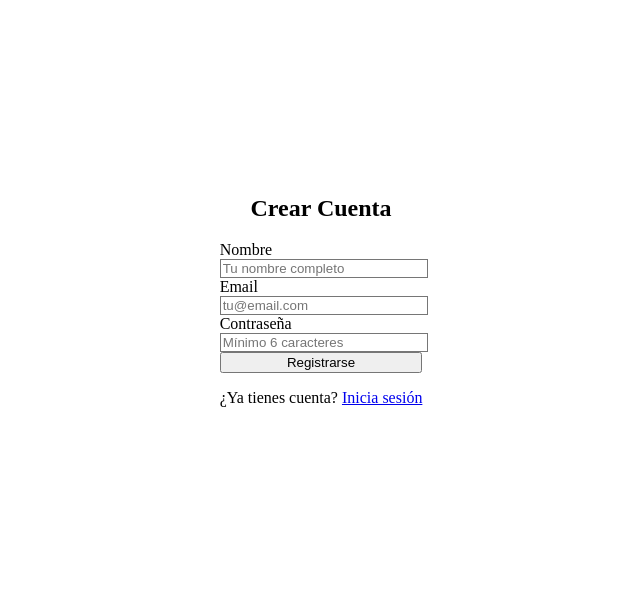
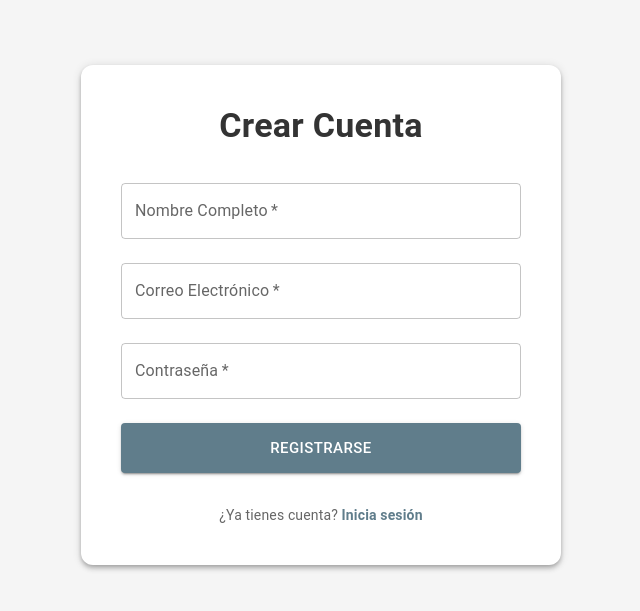
Before and after one commit to SebastianGit110/sistema_inferencia, a React (Vite) app in the folder front-inferencia/: page /register in a window 1280 px wide. Shown: the part 109-720 px from the top of the page, without its empty margins (319-959 px from the left). Built offline with nearby package versions, Linux system fonts and the light colour scheme.

Commit message:
actualizacion de registro

```diff
--- a/front-inferencia/src/components/LoginForm.tsx
+++ b/front-inferencia/src/components/LoginForm.tsx
@@ -1,10 +1,8 @@
 import React, { useState } from "react";
 import { useNavigate, Link } from "react-router-dom";
-// Asume que estas funciones aún existen en tu proyecto
 import { loginUser } from "../api/authApi";
 import { useAuth } from "../context/AuthContext";
 
-// --- Componentes de MUI ---
 import {
   Box,
   TextField,
@@ -20,18 +18,12 @@ const LoginForm: React.FC = () => {
 
   const [email, setEmail] = useState("");
   const [password, setPassword] = useState("");
-
-  // Estados para manejo de UI/UX
   const [error, setError] = useState("");
   const [loading, setLoading] = useState(false);
   const [emailError, setEmailError] = useState("");
   const [passwordError, setPasswordError] = useState("");
 
-  // Simple validación de formato de email
-  const isValidEmail = (email: string) => {
-    const emailRegex = /^[^\s@]+@[^\s@]+\.[^\s@]+$/;
-    return emailRegex.test(email);
-  };
+  const isValidEmail = (email: string) => /^[^\s@]+@[^\s@]+\.[^\s@]+$/.test(email);
 
   const handleSubmit = async (e: React.FormEvent) => {
     e.preventDefault();
@@ -40,27 +32,16 @@ const LoginForm: React.FC = () => {
     setPasswordError("");
 
     let valid = true;
-
-    // Validación en el frontend (Email y longitud de contraseña)
-    if (!isValidEmail(email)) {
-      setEmailError("Introduce un correo electrónico válido.");
-      valid = false;
-    }
-    if (password.length < 6) {
-      setPasswordError("La contraseña debe tener al menos 6 caracteres.");
-      valid = false;
-    }
-
+    if (!isValidEmail(email)) { setEmailError("Introduce un correo válido."); valid = false; }
+    if (password.length < 6) { setPasswordError("La contraseña debe tener al menos 6 caracteres."); valid = false; }
     if (!valid) return;
 
     setLoading(true);
-
     try {
       const data = await loginUser(email, password);
       login(data.usuario, data.token);
       navigate("/");
     } catch (err: any) {
-      // Muestra errores del servidor o credenciales incorrectas
       setError(err.message || "Error al iniciar sesión. Verifica tus credenciales.");
     } finally {
       setLoading(false);
@@ -68,19 +49,16 @@ const LoginForm: React.FC = () => {
   };
 
   return (
-    // Box se usa para contener y aplicar estilos como centrado y fondo
     <Box
       sx={{
         display: 'flex',
         justifyContent: 'center',
         alignItems: 'center',
         minHeight: '100vh',
-        // Estilo de fondo que teníamos con Tailwind, ahora con CSS/MUI
-        background: 'linear-gradient(45deg, #f06292 30%, #ba68c8 90%)',
-        padding: 2, // Espacio alrededor
+        backgroundColor: '#f5f5f5', // Gris claro neutro
+        padding: 2,
       }}
     >
-      {/* Box que simula la tarjeta del formulario */}
       <Box
         component="form"
         onSubmit={handleSubmit}
@@ -88,12 +66,12 @@ const LoginForm: React.FC = () => {
           backgroundColor: 'white',
           padding: 5,
           borderRadius: 3,
-          boxShadow: 8, // Sombra más pronunciada para dar profundidad
+          boxShadow: 4,
           width: '100%',
-          maxWidth: 400, // Limita el ancho del formulario
+          maxWidth: 400,
           display: 'flex',
           flexDirection: 'column',
-          gap: 3, // Espacio vertical entre elementos
+          gap: 3,
         }}
       >
         <Typography
@@ -102,78 +80,66 @@ const LoginForm: React.FC = () => {
           align="center"
           gutterBottom
           fontWeight="bold"
-          sx={{ color: '#424242' }}
+          sx={{ color: '#333' }} // Gris oscuro
         >
           Bienvenido
         </Typography>
 
-        {/* Mensaje de error general (para errores del servidor) */}
         {error && (
-          <Alert severity="error">
+          <Alert severity="error" sx={{ bgcolor: '#fdecea', color: '#611a15' }}>
             {error}
           </Alert>
         )}
 
-        {/* Campo de Correo Electrónico */}
         <TextField
           label="Correo Electrónico"
           type="email"
           variant="outlined"
           fullWidth
           value={email}
-          onChange={(e) => {
-            setEmail(e.target.value);
-            setEmailError("");
-          }}
-          error={!!emailError} // Muestra el error
-          helperText={emailError} // Texto de ayuda/error
-          required
+          onChange={(e) => { setEmail(e.target.value); setEmailError(""); }}
+          error={!!emailError}
+          helperText={emailError}
         />
 
-        {/* Campo de Contraseña */}
         <TextField
           label="Contraseña"
           type="password"
           variant="outlined"
           fullWidth
           value={password}
-          onChange={(e) => {
-            setPassword(e.target.value);
-            setPasswordError("");
-          }}
+          onChange={(e) => { setPassword(e.target.value); setPasswordError(""); }}
           error={!!passwordError}
           helperText={passwordError}
-          required
         />
 
-        {/* Botón de Enviar */}
         <Button
           type="submit"
           variant="contained"
-          color="secondary" // Usamos el color secundario para un acento púrpura
+          color="primary"
           size="large"
           fullWidth
           disabled={loading}
-          sx={{ height: 50, marginTop: 1 }}
+          sx={{
+            height: 50,
+            marginTop: 1,
+            backgroundColor: '#607d8b', // Gris azulado suave
+            '&:hover': { backgroundColor: '#455a64' },
+          }}
         >
-          {loading ? (
-            <CircularProgress size={24} color="inherit" />
-          ) : (
-            "Entrar"
-          )}
+          {loading ? <CircularProgress size={24} color="inherit" /> : "Entrar"}
         </Button>
 
-        {/* Enlace de Registro */}
         <Typography
           variant="body2"
           align="center"
-          sx={{ color: 'text.secondary', marginTop: 1 }}
+          sx={{ color: '#666', marginTop: 1 }}
         >
           ¿No tienes cuenta?{" "}
           <Link
             to="/register"
             style={{
-              color: '#ba68c8', // Color del acento púrpura
+              color: '#607d8b', // Gris azulado
               textDecoration: 'none',
               fontWeight: 'bold'
             }}
--- a/front-inferencia/src/components/RegisterForm.tsx
+++ b/front-inferencia/src/components/RegisterForm.tsx
@@ -2,6 +2,14 @@
 import React, { useState } from "react";
 import { useNavigate } from "react-router-dom";
 import { registerUser } from "../api/authApi";
+import {
+  Box,
+  TextField,
+  Button,
+  Typography,
+  Alert,
+  CircularProgress
+} from "@mui/material";
 
 const RegisterForm: React.FC = () => {
   const navigate = useNavigate();
@@ -28,74 +36,114 @@ const RegisterForm: React.FC = () => {
   };
 
   return (
-    <div className="flex justify-center items-center h-screen bg-gray-100">
-      <form
+    <Box
+      sx={{
+        display: "flex",
+        justifyContent: "center",
+        alignItems: "center",
+        minHeight: "100vh",
+        backgroundColor: "#f5f5f5", // gris claro neutro
+        padding: 2,
+      }}
+    >
+      <Box
+        component="form"
         onSubmit={handleSubmit}
-        className="bg-white shadow-lg p-8 rounded-xl w-96"
+        sx={{
+          backgroundColor: "white",
+          padding: 5,
+          borderRadius: 3,
+          boxShadow: 4,
+          width: "100%",
+          maxWidth: 400,
+          display: "flex",
+          flexDirection: "column",
+          gap: 3,
+        }}
       >
-        <h2 className="text-2xl font-semibold text-center mb-6">
+        <Typography
+          variant="h4"
+          component="h2"
+          align="center"
+          gutterBottom
+          fontWeight="bold"
+          sx={{ color: "#333" }}
+        >
           Crear Cuenta
-        </h2>
+        </Typography>
 
         {error && (
-          <div className="bg-red-50 border border-red-200 text-red-700 px-4 py-3 rounded mb-4">
+          <Alert severity="error" sx={{ bgcolor: "#fdecea", color: "#611a15" }}>
             {error}
-          </div>
+          </Alert>
         )}
 
-        <div className="mb-4">
-          <label className="block text-gray-700 mb-2">Nombre</label>
-          <input
+        <TextField
+          label="Nombre Completo"
           type="text"
-            placeholder="Tu nombre completo"
+          variant="outlined"
+          fullWidth
           value={nombre}
           onChange={(e) => setNombre(e.target.value)}
           required
-            className="border border-gray-300 p-3 w-full rounded focus:outline-none focus:ring-2 focus:ring-blue-500"
         />
-        </div>
 
-        <div className="mb-4">
-          <label className="block text-gray-700 mb-2">Email</label>
-          <input
+        <TextField
+          label="Correo Electrónico"
           type="email"
-            placeholder="tu@email.com"
+          variant="outlined"
+          fullWidth
           value={email}
           onChange={(e) => setEmail(e.target.value)}
           required
-            className="border border-gray-300 p-3 w-full rounded focus:outline-none focus:ring-2 focus:ring-blue-500"
         />
-        </div>
 
-        <div className="mb-6">
-          <label className="block text-gray-700 mb-2">Contraseña</label>
-          <input
+        <TextField
+          label="Contraseña"
           type="password"
-            placeholder="Mínimo 6 caracteres"
+          variant="outlined"
+          fullWidth
           value={password}
           onChange={(e) => setPassword(e.target.value)}
           required
-            minLength={6}
-            className="border border-gray-300 p-3 w-full rounded focus:outline-none focus:ring-2 focus:ring-blue-500"
+          inputProps={{ minLength: 6 }}
         />
-        </div>
 
-        <button
+        <Button
           type="submit"
+          variant="contained"
+          color="primary"
+          size="large"
+          fullWidth
           disabled={loading}
-          className="w-full bg-blue-600 text-white py-3 rounded hover:bg-blue-700 transition disabled:bg-gray-400"
+          sx={{
+            height: 50,
+            backgroundColor: "#607d8b",
+            "&:hover": { backgroundColor: "#455a64" },
+          }}
         >
-          {loading ? "Registrando..." : "Registrarse"}
-        </button>
+          {loading ? <CircularProgress size={24} color="inherit" /> : "Registrarse"}
+        </Button>
 
-        <p className="text-center text-sm mt-4 text-gray-600">
+        <Typography
+          variant="body2"
+          align="center"
+          sx={{ color: "#666", marginTop: 1 }}
+        >
           ¿Ya tienes cuenta?{" "}
-          <a href="/login" className="text-blue-600 hover:underline font-semibold">
+          <a
+            href="/login"
+            style={{
+              color: "#607d8b",
+              textDecoration: "none",
+              fontWeight: "bold",
+            }}
+          >
             Inicia sesión
           </a>
-        </p>
-      </form>
-    </div>
+        </Typography>
+      </Box>
+    </Box>
   );
 };
 
```
Also changed, not shown: front-inferencia/src/components/ProtectedRoute.tsx (deleted). Lines whose indentation alone changed are shown as unchanged.
